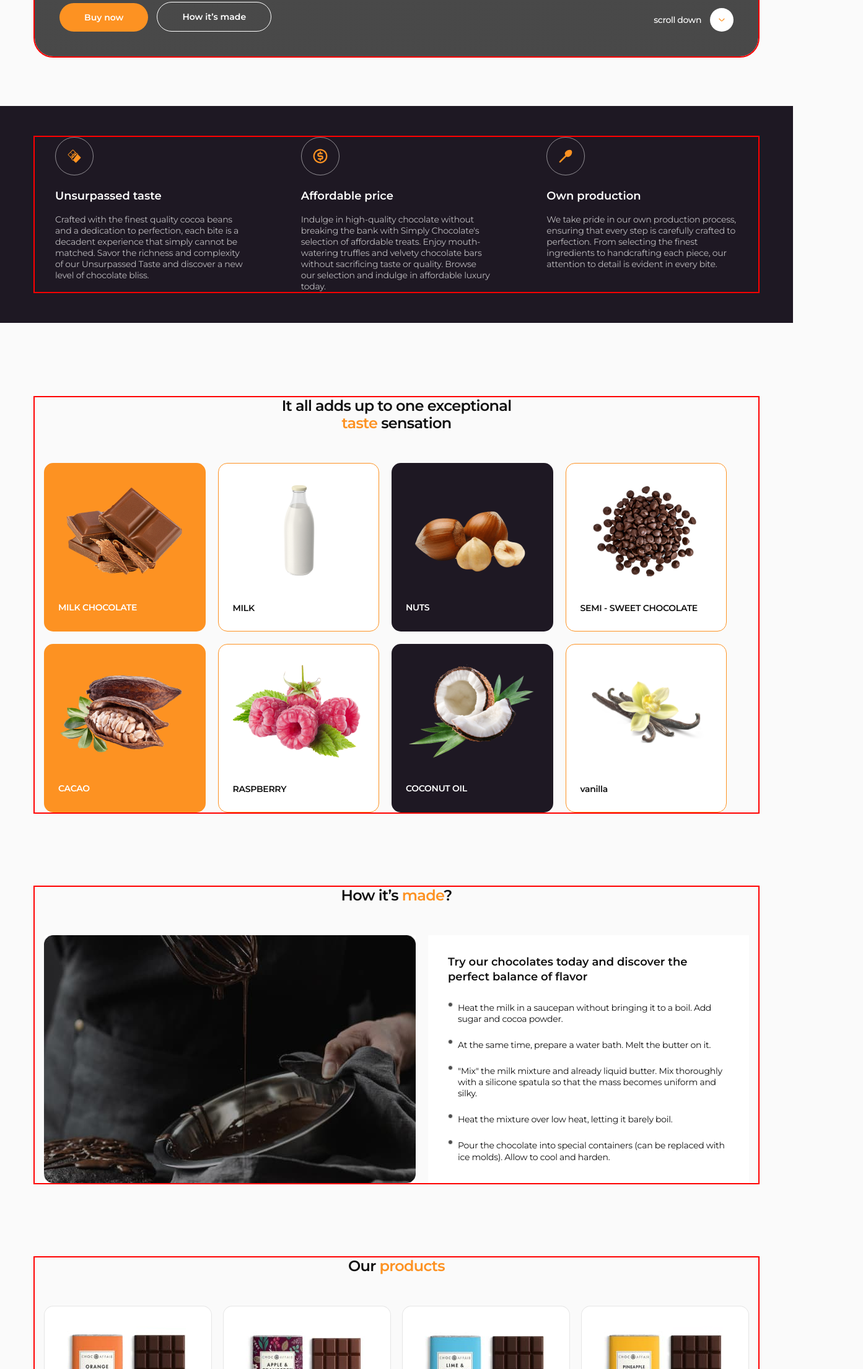
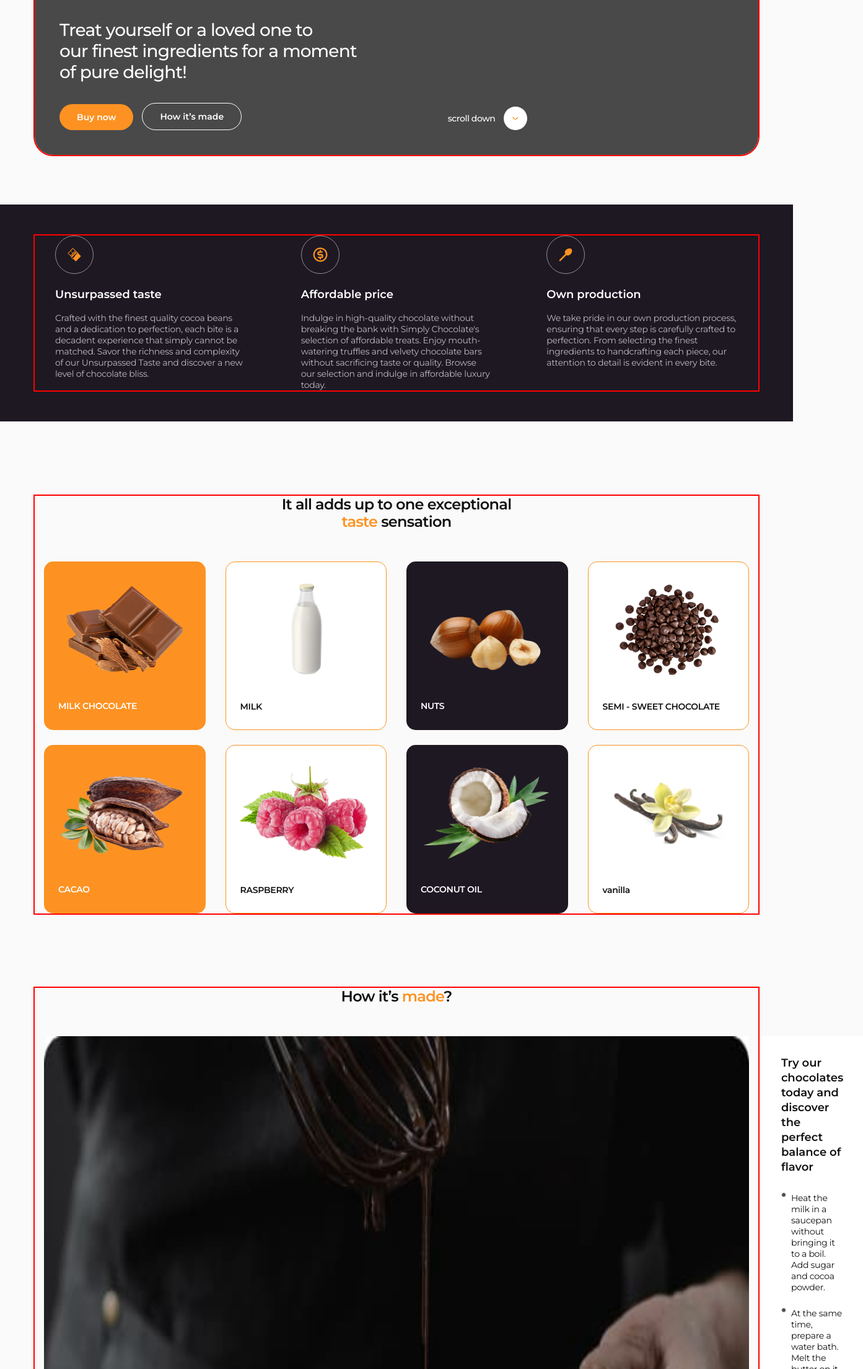
Before and after one commit to Olya-Kravchuk/Tutorial, a plain HTML site: page index.html in a window 1280 px wide. Shown: the part 591-2800 px from the top of the page at 62% size, 1393 px wide, since content can reach past the window. Drawn offline with nearby package versions, Linux system fonts and the light colour scheme.

Commit message:
Update styles.css

```diff
--- a/css/styles.css
+++ b/css/styles.css
@@ -20,6 +20,8 @@ a {
 }
 img {
     display: block;
+    min-width: 100%;
+    height: auto;
 }
 
 .visually-hidden {
@@ -46,9 +48,9 @@ img {
 .section-title {
     color: #111;
     text-align: center;
-    font-size: 24px;
+    font-size: 20px;
     font-weight: 600;
-    line-height: 1.17;
+    line-height: 1.2;
     letter-spacing: -0.03em;
     text-transform: uppercas
 }
@@ -154,15 +156,15 @@ img {
     background-repeat: no-repeat;
     background-position: center;
     background-size: cover;
-    padding: 380px 40px 40px 40px;
+    padding: 395px 20px 20px 20px;
     border-radius: 30px;
 }
 
 .hero-title {
     color: #FFF;
-    font-size: 28px;
+    font-size: 20px;
     font-weight: 500;
-    line-height: 1.21;
+    line-height: 1.2;
     letter-spacing: -0.03em;
     margin-bottom: 32px;
     max-width: 484px;
@@ -170,6 +172,8 @@ img {
 .hero-buttons {
     display: flex;
     align-items: flex-end;
+    flex-wrap: wrap;
+    row-gap: 32px;
 }
 
 .hero-bue-btn {
@@ -181,7 +185,7 @@ img {
     line-height: normal;
     margin-right: 14px;
     cursor: pointer;
-    padding: 14px 40px;
+    padding: 12px 28px;
     border-radius: 100px;
     background-color: #FD9222;
     border: none;
@@ -199,7 +203,7 @@ img {
     font-size: 14px;
     font-weight: 600;
     line-height: normal;
-    padding: 14px 40px;
+    padding: 12px 28px;
     border-radius: 100px;
     border: 1px solid #FFF;
     transition: color 300ms linear, border-color 300ms linear;
@@ -216,7 +220,7 @@ img {
     font-weight: 500;
     line-height: 1.29;
     letter-spacing: -0.03em;
-    margin-left: auto;
+    /*margin-left: auto;*/
     display: flex;
     align-items: center;
     gap: 14px;
@@ -314,6 +318,9 @@ img {
     width: 100%;
     padding: 28px 23px;
 }
+.taste-iten:not(:nth-child(-n + 4)) {
+    display: none;
+}
 .taste-iten:nth-child(4n + 1) {
     background-color: #FD9222;
 }
@@ -340,7 +347,7 @@ img {
     letter-spacing: -0.02em;
 }
 .made {
-    padding-top: 120px;
+    padding-top: 80px;
 }
 
 .made-title {
@@ -348,13 +355,16 @@ img {
 }
 .made-wrap {
     display: flex;
+    flex-wrap: wrap;
     gap: 20px;
 }
-.made-img {}
+.made-img {
+    width: 100%;
+}
 
 .made-content {
     background-color: #ffffff;
-    padding: 32px;
+    padding: 20px 14px;
 }
 
 .made-subtitle {
@@ -362,13 +372,13 @@ img {
     font-size: 18px;
     font-weight: 600;
     line-height: 1.33;
-    margin-bottom: 28px;
+    margin-bottom: 20px;
 }
 
 .made-list {}
 
 .made-item {
-    margin-bottom: 24px;
+    margin-bottom: 18px;
     padding-left: 16px;
     position: relative;
 }
@@ -395,7 +405,7 @@ img {
     letter-spacing: -0.02em;
 }
 .products {
-    padding-top: 120px;
+    padding-top: 80px;
 }
 
 .products-title {
@@ -404,13 +414,13 @@ img {
 .products-list {
     display: flex;
     flex-wrap: wrap;
-    gap: 24px 18px;
+    gap: 32px;
 }
 
 .list {}
 
 .products-item {
-    width: calc((100% - 18px * 3) / 4);
+    width: 100%;
     border: 1px solid rgba(17, 17, 17, 0.10);
     background: #FFF;
     border-radius: 15px;
@@ -419,7 +429,7 @@ img {
 }
 
 .products-img {
-    margin-bottom: 8px;
+    margin: 0 auto 8px;
 }
 
 .products-subtitle {
@@ -883,6 +893,24 @@ width: 100%;
     .container {
         max-width: 734px;
     }
+    .made .container {
+        min-width: 644px;
+    }
+
+    .section-title {
+        font-size: 24px;
+        line-height: 1.17;
+    }
+.hero-container {
+    padding: 670px 40px 40px 40px;
+}
+.hero-title {
+    font-size: 28px;
+    line-height: 1.21;
+}
+.hero-booton-btn {
+    margin: 0 auto;
+}
     .features {
         padding-top: 50px;
         padding-bottom: 50px;
@@ -894,6 +922,34 @@ width: 100%;
         width: calc((100% - 88px) / 2);
         padding: 0;
     }
+    .taste {
+        padding-top: 100px;
+    }
+    .taste-list {
+        gap: 32px;
+    }
+    .taste-iten {
+        width: calc((100% - 32px) / 2);
+    }
+    .taste-iten:not(:nth-child(-n + 4)) {
+        display: block;
+    }
+    .made {
+        padding-top: 100px;
+    }
+    .made-content {
+        padding: 32px;
+    }
+    .made-subtitle {
+        margin-bottom: 28px;
+    }
+.products {
+    padding-top: 100px;
+}
+
+.products-item {
+    width: calc((100% - 32px) / 2);
+}
 }
 
 
@@ -902,9 +958,13 @@ width: 100%;
 
 /* ===== desctop ===== */
 @media screen and (min-width: 1200px) {
-    .container {
+    .container, .made .container {
     max-width: 1168px;
     }
+.hero-container {
+    padding: 380px 40px 40px 40px;
+}
+
     .features-list {
     padding-left: 18px;
     padding-right: 18px;
@@ -918,9 +978,25 @@ width: 100%;
     .taste {
         padding-top: 120px;
     }
+    .taste-list {
+        gap: 24px 32px;
+    }
     .taste-iten {
-        border-radius: 15px;
         width: calc((100% - 32px * 3) / 4);
-        padding: 28px 23px;
     }
+    .made {
+        padding-top: 120px;
+    }
+    .made-wrap {
+        flex-wrap: nowrap;
+    }
+    .made-item {
+        margin-bottom: 24px;
+    }
+.products-list {
+    gap: 24px 18px;
 }
+.products-item {
+    width: calc((100% - 18px * 3) / 4);
+}
+}
```
